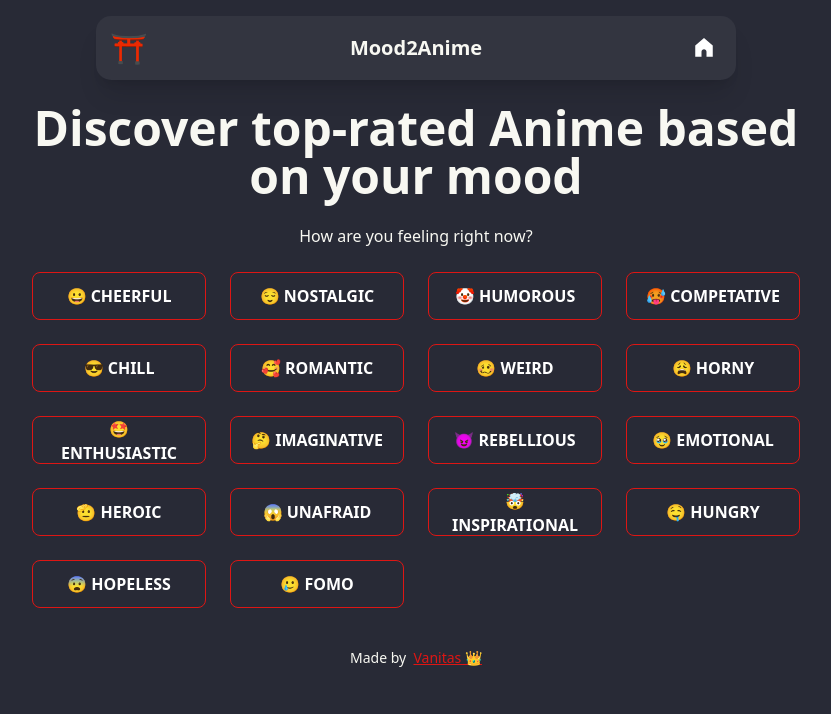
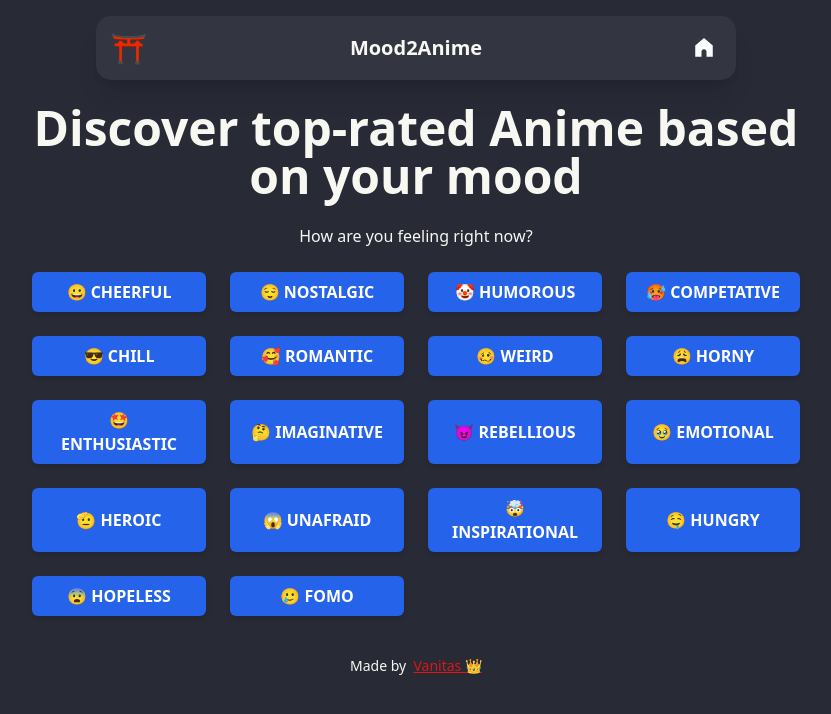
Before and after one commit to Vanitas-del/mood2anime, a React (Vite) app: page / in a window 1280 px wide. Shown: the top 714 px of the page, without its empty margins (224-1055 px from the left). Built offline with nearby package versions, Linux system fonts and the light colour scheme; no server answers.

Commit message:
Update Button.jsx

```diff
--- a/src/components/Button.jsx
+++ b/src/components/Button.jsx
@@ -1,11 +1,14 @@
-export default function Button({ onClick ,disabled, className, text}) {
+export default function Button({ onClick, disabled, className = "", text }) {
     return (
-        <>
-            <button type="button" onClick={onClick} disabled={disabled} className={`${className}  btn btn-primary`} >
-                <p className="text-white lg:text-base md:text-md text-sm font-bold uppercase">
-                    {text}
-                </p>
-            </button>
-        </>
-    )
+        <button
+            type="button"
+            onClick={onClick}
+            disabled={disabled}
+            className={`bg-blue-600 hover:bg-blue-700 disabled:bg-gray-400 transition duration-200 px-5 py-2 rounded-md shadow-md focus:outline-none focus:ring-2 focus:ring-blue-400 disabled:cursor-not-allowed ${className}`}
+        >
+            <span className="text-white text-sm md:text-base font-semibold uppercase">
+                {text}
+            </span>
+        </button>
+    );
 }
```
